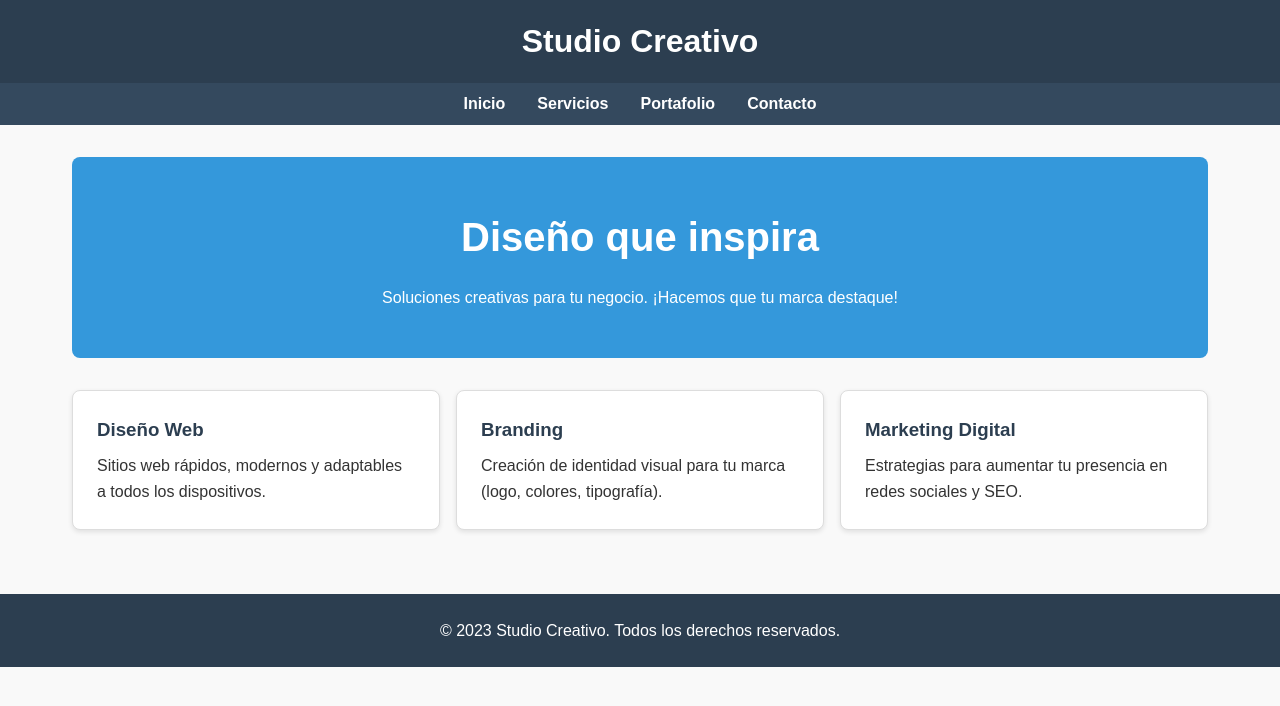
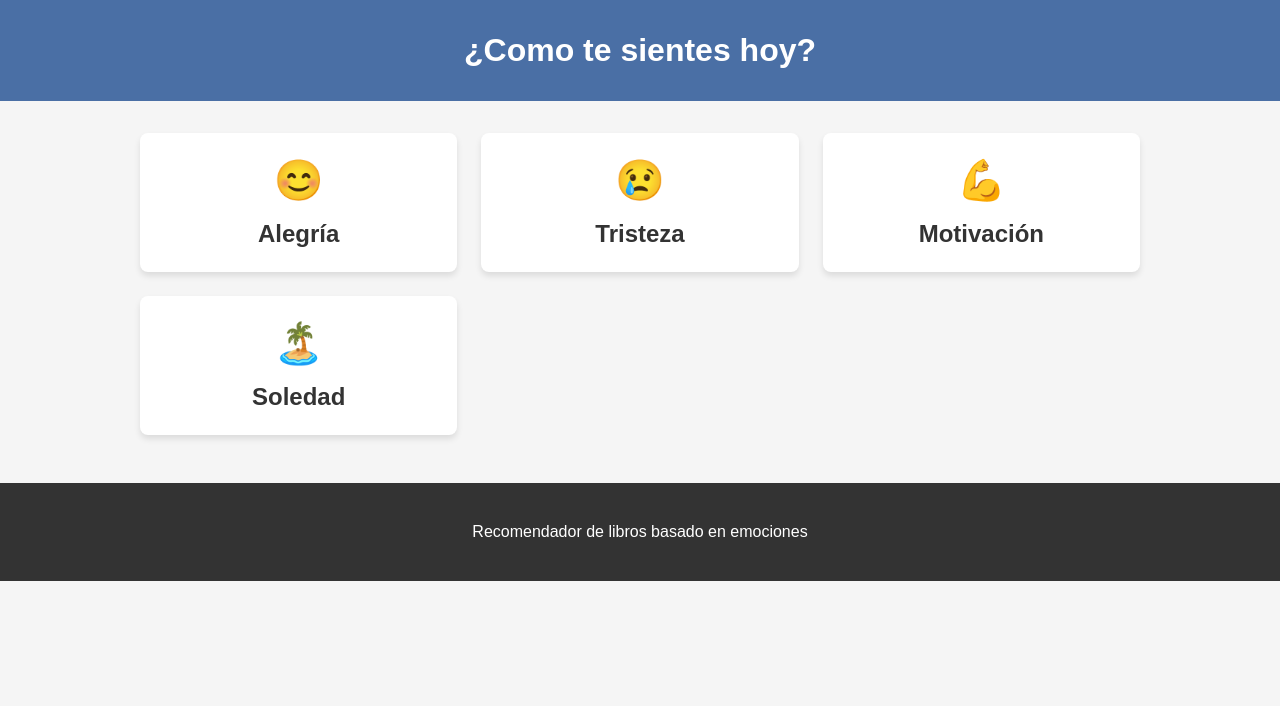
Before and after one commit to RMontiel9/djangoWeb, a Django app: page / in a window 1280 px wide. Shown: the top 706 px of the page. Run offline with Django 5.2, Linux system fonts and the light colour scheme.

Commit message:
Se actualizó la idea del proyecto(cambios en index.html)

```diff
--- a/templates/index.html
+++ b/templates/index.html
@@ -3,171 +3,102 @@
 <head>
     <meta charset="UTF-8">
     <meta name="viewport" content="width=device-width, initial-scale=1.0">
-    <title>Studio Creativo | Diseño Web</title>
+    <title>Recomendador de Libros por Emoción</title>
     <style>
-        /* Reset y estilos generales */
-        * {
+        body {
+            font-family: 'Arial', sans-serif;
             margin: 0;
             padding: 0;
-            box-sizing: border-box;
-            font-family: 'Arial', sans-serif;
+            background-color: #f5f5f5;
+            color: #333;
         }
 
-        body {
-            line-height: 1.6;
-            color: #333;
-            background-color: #f9f9f9;
+        header {
+            background-color: #4a6fa5;
+            color: white;
+            text-align: center;
+            padding: 2rem 0;
+            margin-bottom: 2rem;
         }
 
-        /* Encabezado */
-        header {
-            background: #2c3e50;
-            color: #fff;
-            padding: 1rem 0;
-            text-align: center;
+        h1, h2 {
+            margin: 0;
         }
 
-        .logo {
-            font-size: 2rem;
-            font-weight: bold;
-        }
-
-        /* Barra de navegación */
-        nav {
-            background: #34495e;
-            padding: 0.5rem 0;
-        }
-
-        nav ul {
-            display: flex;
-            justify-content: center;
-            list-style: none;
-        }
-
-        nav ul li {
-            margin: 0 1rem;
-        }
-
-        nav ul li a {
-            color: #fff;
-            text-decoration: none;
-            font-weight: bold;
-        }
-
-        nav ul li a:hover {
-            color: #f1c40f;
-        }
-
-        /* Contenido principal */
-        main {
-            padding: 2rem;
-            max-width: 1200px;
+        .emociones-container {
+            display: grid;
+            grid-template-columns: repeat(auto-fit, minmax(250px, 1fr));
+            gap: 1.5rem;
+            padding: 0 1.5rem;
+            max-width: 1000px;
             margin: 0 auto;
         }
 
-        .hero {
-            background: #3498db;
-            color: #fff;
-            padding: 3rem;
+        .emocion {
+            background: white;
+            border-radius: 8px;
+            padding: 1.5rem;
             text-align: center;
-            border-radius: 8px;
-            margin-bottom: 2rem;
+            text-decoration: none;
+            color: inherit;
+            box-shadow: 0 4px 6px rgba(0, 0, 0, 0.1);
+            transition: all 0.3s ease;
         }
 
-        .hero h1 {
+        .emocion:hover {
+            transform: translateY(-5px);
+            box-shadow: 0 6px 12px rgba(0, 0, 0, 0.15);
+        }
+
+        .emocion-icono {
             font-size: 2.5rem;
             margin-bottom: 1rem;
         }
 
-        .services {
-            display: flex;
-            flex-wrap: wrap;
-            gap: 1rem;
-            justify-content: space-between;
+        footer {
+            text-align: center;
+            padding: 1.5rem;
+            margin-top: 3rem;
+            background-color: #333;
+            color: white;
         }
 
-        .service-card {
-            background: #fff;
-            border: 1px solid #ddd;
-            border-radius: 8px;
-            padding: 1.5rem;
-            flex: 1 1 300px;
-            box-shadow: 0 2px 5px rgba(0, 0, 0, 0.1);
-        }
-
-        .service-card h3 {
-            color: #2c3e50;
-            margin-bottom: 0.5rem;
-        }
-
-        /* Pie de página */
-        footer {
-            background: #2c3e50;
-            color: #fff;
-            text-align: center;
-            padding: 1.5rem 0;
-            margin-top: 2rem;
-        }
-
-        /* Responsive */
-        @media (max-width: 768px) {
-            nav ul {
-                flex-direction: column;
-                align-items: center;
-            }
-
-            nav ul li {
-                margin: 0.5rem 0;
-            }
-
-            .hero h1 {
-                font-size: 2rem;
+        @media (max-width: 600px) {
+            .emociones-container {
+                grid-template-columns: 1fr;
             }
         }
     </style>
 </head>
 <body>
-    <!-- Encabezado -->
     <header>
-        <div class="logo">Studio Creativo</div>
+        <h1>¿Como te sientes hoy?</h1>
     </header>
 
-    <!-- Barra de navegación -->
-    <nav>
-        <ul>
-            <li><a href="#">Inicio</a></li>
-            <li><a href="#">Servicios</a></li>
-            <li><a href="#">Portafolio</a></li>
-            <li><a href="#">Contacto</a></li>
-        </ul>
-    </nav>
+    <main class="emociones-container">
+        <a href="#" class="emocion">
+            <div class="emocion-icono">😊</div>
+            <h2>Alegría</h2>
+        </a>
 
-    <!-- Contenido principal -->
-    <main>
-        <section class="hero">
-            <h1>Diseño que inspira</h1>
-            <p>Soluciones creativas para tu negocio. ¡Hacemos que tu marca destaque!</p>
-        </section>
+        <a href="#" class="emocion">
+            <div class="emocion-icono">😢</div>
+            <h2>Tristeza</h2>
+        </a>
 
-        <section class="services">
-            <article class="service-card">
-                <h3>Diseño Web</h3>
-                <p>Sitios web rápidos, modernos y adaptables a todos los dispositivos.</p>
-            </article>
-            <article class="service-card">
-                <h3>Branding</h3>
-                <p>Creación de identidad visual para tu marca (logo, colores, tipografía).</p>
-            </article>
-            <article class="service-card">
-                <h3>Marketing Digital</h3>
-                <p>Estrategias para aumentar tu presencia en redes sociales y SEO.</p>
-            </article>
-        </section>
+        <a href="#" class="emocion">
+            <div class="emocion-icono">💪</div>
+            <h2>Motivación</h2>
+        </a>
+
+        <a href="#" class="emocion">
+            <div class="emocion-icono">🏝️</div>
+            <h2>Soledad</h2>
+        </a>
     </main>
 
-    <!-- Pie de página -->
     <footer>
-        <p>&copy; 2023 Studio Creativo. Todos los derechos reservados.</p>
+        <p>Recomendador de libros basado en emociones</p>
     </footer>
 </body>
 </html>
```
